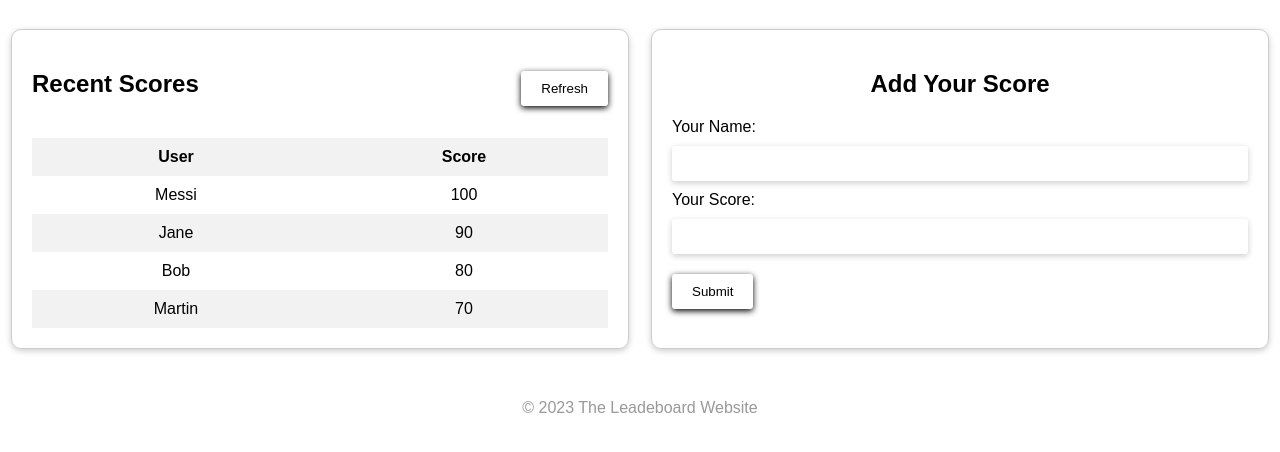
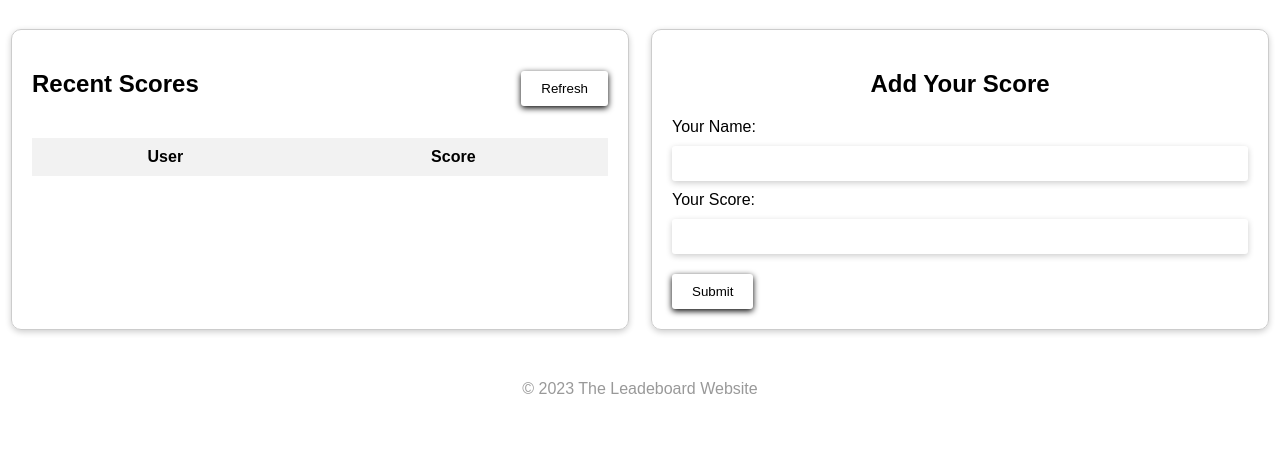
Before and after one commit to MussieTeka/Leaderboard, a website built with webpack: page dist/index.html in a window 1280 px wide. Shown: the part 108-560 px from the top of the page. Built offline with nearby package versions, Linux system fonts and the light colour scheme; no server answers.

Commit message:
Add dist directory.

```diff
--- a/dist/index.html
+++ b/dist/index.html
@@ -21,24 +21,7 @@
               <th>Score</th>
             </tr>
           </thead>
-          <tbody>
-            <tr>
-              <td>Messi</td>
-              <td>100</td>
-            </tr>
-            <tr>
-              <td>Jane</td>
-              <td>90</td>
-            </tr>
-            <tr>
-              <td>Bob</td>
-              <td>80</td>
-            </tr>
-            <tr>
-              <td>Martin</td>
-              <td>70</td>
-            </tr>
-          </tbody>
+          <tbody></tbody>
         </table>
       </div>
       <div class="column">
```
Also changed, not shown: dist/index.bundle.js (+1 -1 lines).
